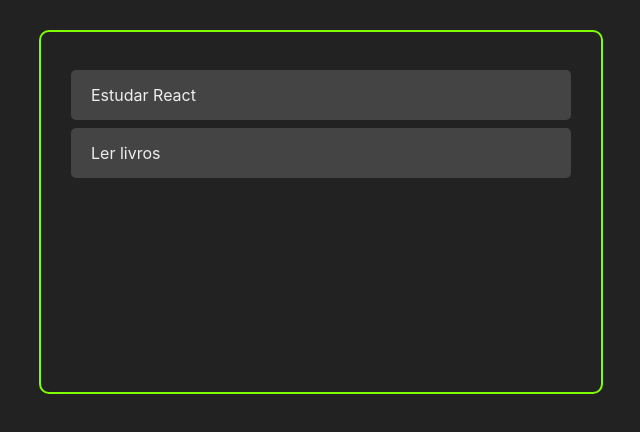
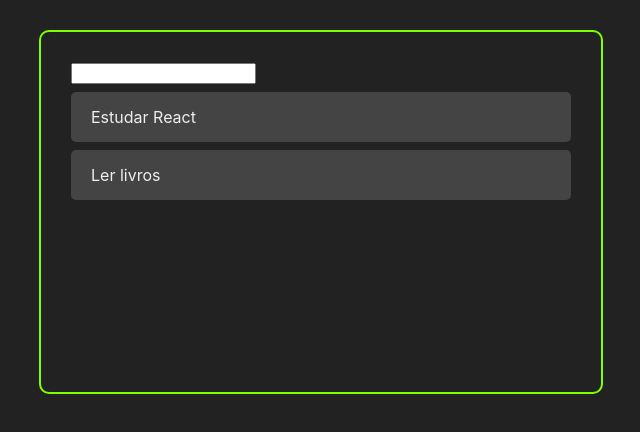
Before and after one commit to bryan-lima/curso-react-dicasparadevs, a React (Create React App) app: page / in a window 1280 px wide. Shown: the top 432 px of the page, without its empty margins (319-959 px from the left). Built offline with nearby package versions, Linux system fonts and the light colour scheme; the HTML template or start-up script is replaced by a standard one.

Commit message:
Iniciado construção do componente AddTask

```diff
--- a/src/App.jsx
+++ b/src/App.jsx
@@ -2,6 +2,7 @@
 
 import "./App.css";
 
+import AddTask from "./components/AddTask";
 import Tasks from "./components/Tasks";
 
 const App = () => {
@@ -21,6 +22,7 @@
 	return (
 		<>
 			<div className="container">
+				<AddTask />
 				<Tasks tasks={tasks} />
 			</div>
 		</>
--- a/src/components/AddTask.jsx
+++ b/src/components/AddTask.jsx
@@ -0,0 +1,7 @@
+import React from 'react';
+
+const AddTask = () => {
+    return <input type="text" />;
+}
+
+export default AddTask;
```
